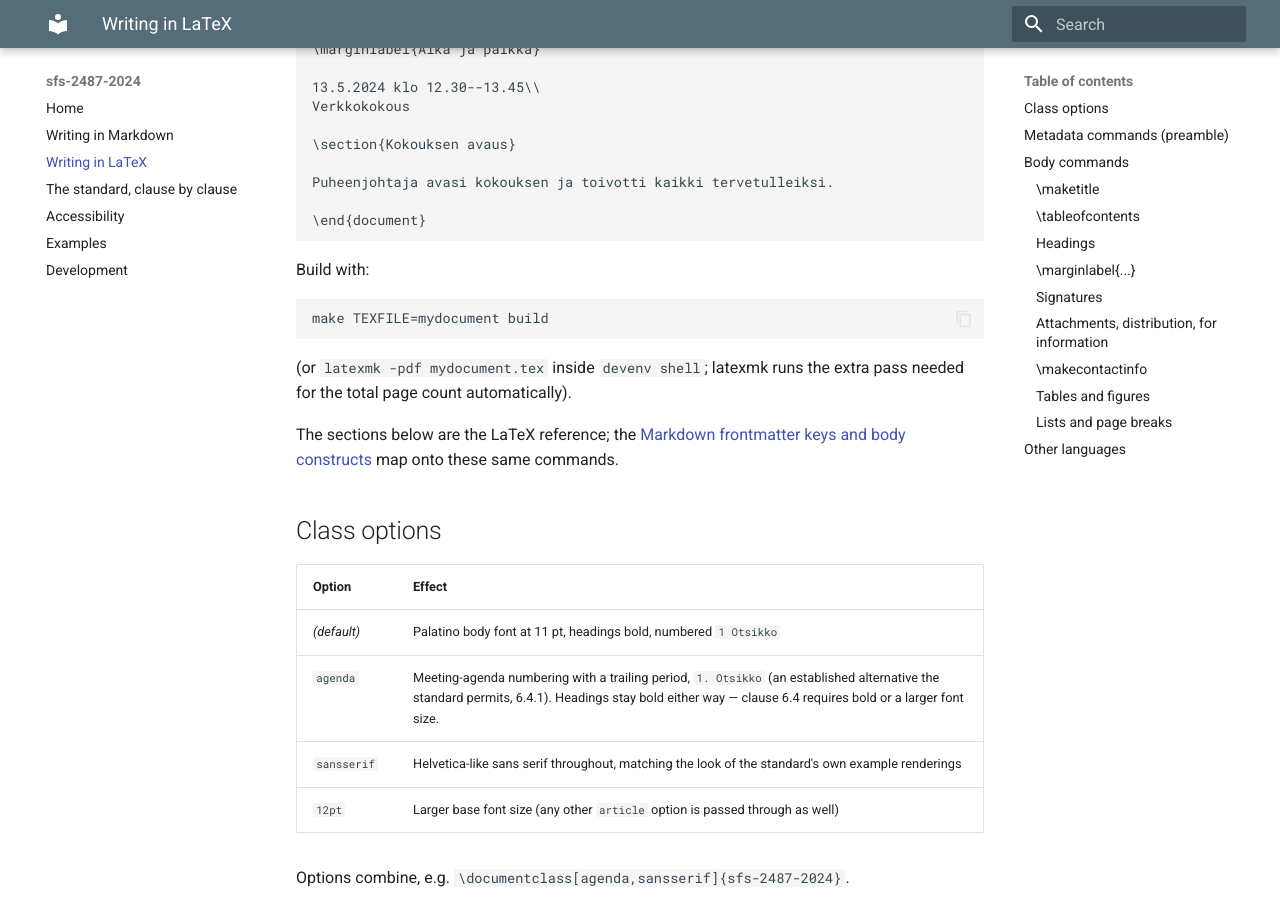
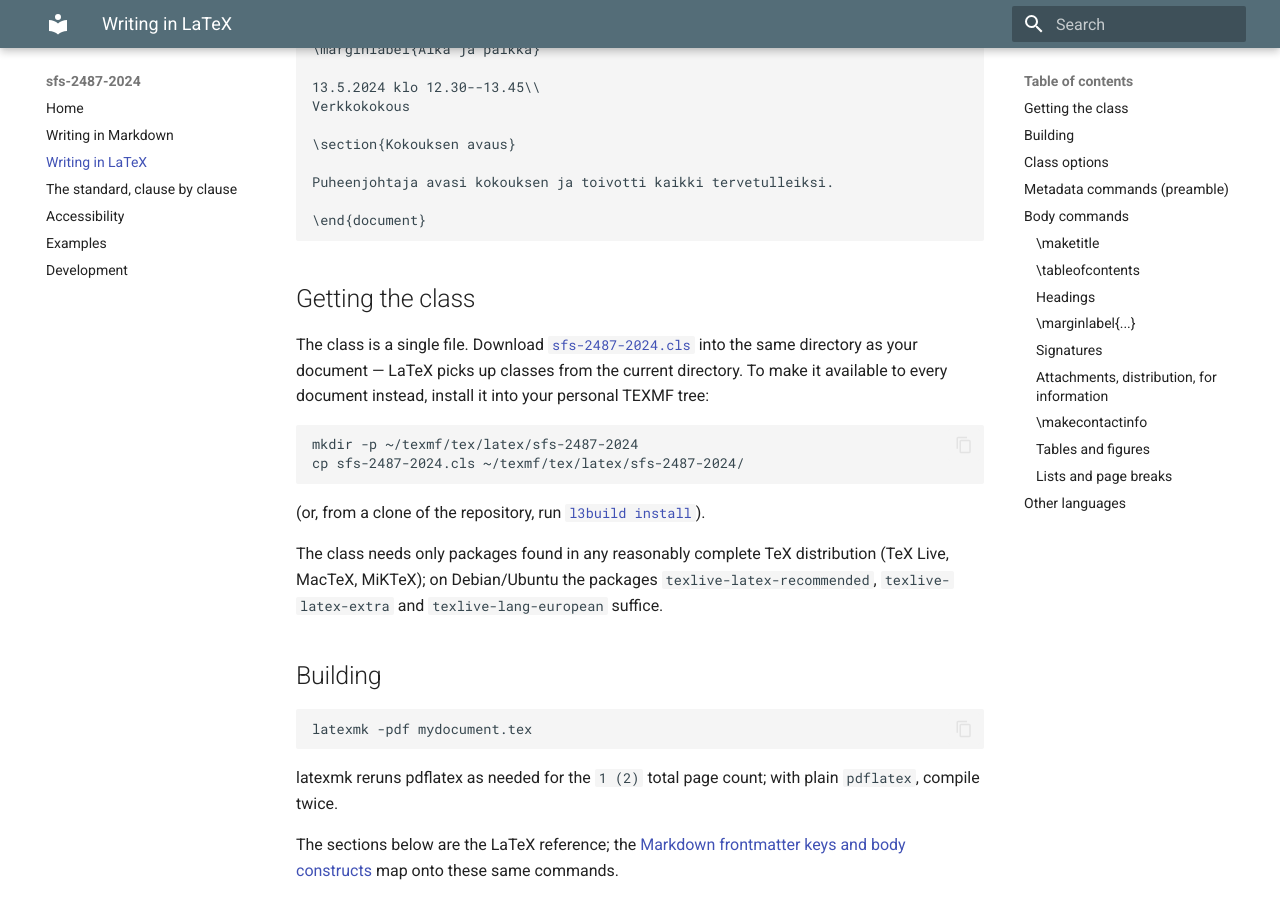
Before and after one commit to datakurre/vakioasiakirja, an MkDocs documentation site: the page built from docs/latex.md, in a window 1280 px wide and 900 px high, scrolled down 458 px. Built offline with MkDocs 1.6.1 and Material for MkDocs 9.7.7, drawn with Linux system fonts in a browser that asks for light colours.

Commit message:
docs: Target generic LaTeX users in the LaTeX writing guide
Replace the repository-only build instructions (make TEXFILE=…,
devenv shell) in docs/latex.md with what a standalone user needs:
where to get sfs-2487-2024.cls (next to the document or in the
personal TEXMF tree), which TeX distribution packages suffice, and
plain latexmk -pdf as the build command. Make README's LaTeX quick
start self-contained with the same command, show the no-l3build
install path, and mark the examples build instructions as
repository-scoped.

https://claude.ai/code/session_01Rv5Hbghe4awNSGNE29BFCx

````diff
--- a/docs/latex.md
+++ b/docs/latex.md
@@ -29,14 +29,35 @@ Puheenjohtaja avasi kokouksen ja toivotti kaikki tervetulleiksi.
 \end{document}
 ```
 
-Build with:
+## Getting the class
+
+The class is a single file. Download
+[`sfs-2487-2024.cls`](https://github.com/datakurre/vakioasiakirja/raw/main/sfs-2487-2024.cls)
+into the same directory as your document — LaTeX picks up classes from
+the current directory. To make it available to every document instead,
+install it into your personal TEXMF tree:
 
 ```bash
-make TEXFILE=mydocument build
+mkdir -p ~/texmf/tex/latex/sfs-2487-2024
+cp sfs-2487-2024.cls ~/texmf/tex/latex/sfs-2487-2024/
 ```
 
-(or `latexmk -pdf mydocument.tex` inside `devenv shell`; latexmk runs the
-extra pass needed for the total page count automatically).
+(or, from a clone of the repository, run
+[`l3build install`](https://ctan.org/pkg/l3build)).
+
+The class needs only packages found in any reasonably complete TeX
+distribution (TeX Live, MacTeX, MiKTeX); on Debian/Ubuntu the packages
+`texlive-latex-recommended`, `texlive-latex-extra` and
+`texlive-lang-european` suffice.
+
+## Building
+
+```bash
+latexmk -pdf mydocument.tex
+```
+
+latexmk reruns pdflatex as needed for the `1 (2)` total page count;
+with plain `pdflatex`, compile twice.
 
 The sections below are the LaTeX reference; the
 [Markdown frontmatter keys and body constructs](markdown.md) map onto
````
Also changed, not shown: README.md (+17 -2 lines), docs/examples.md (+2 -1 lines).
